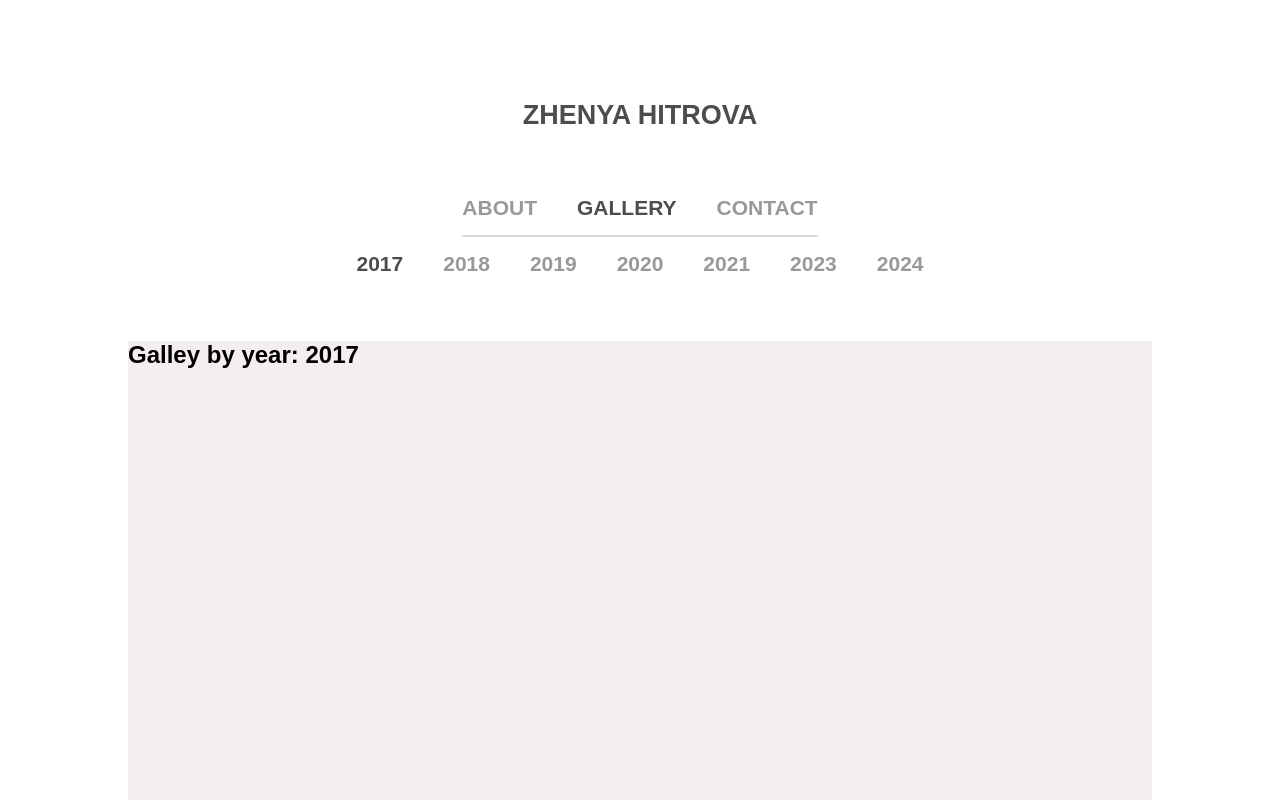
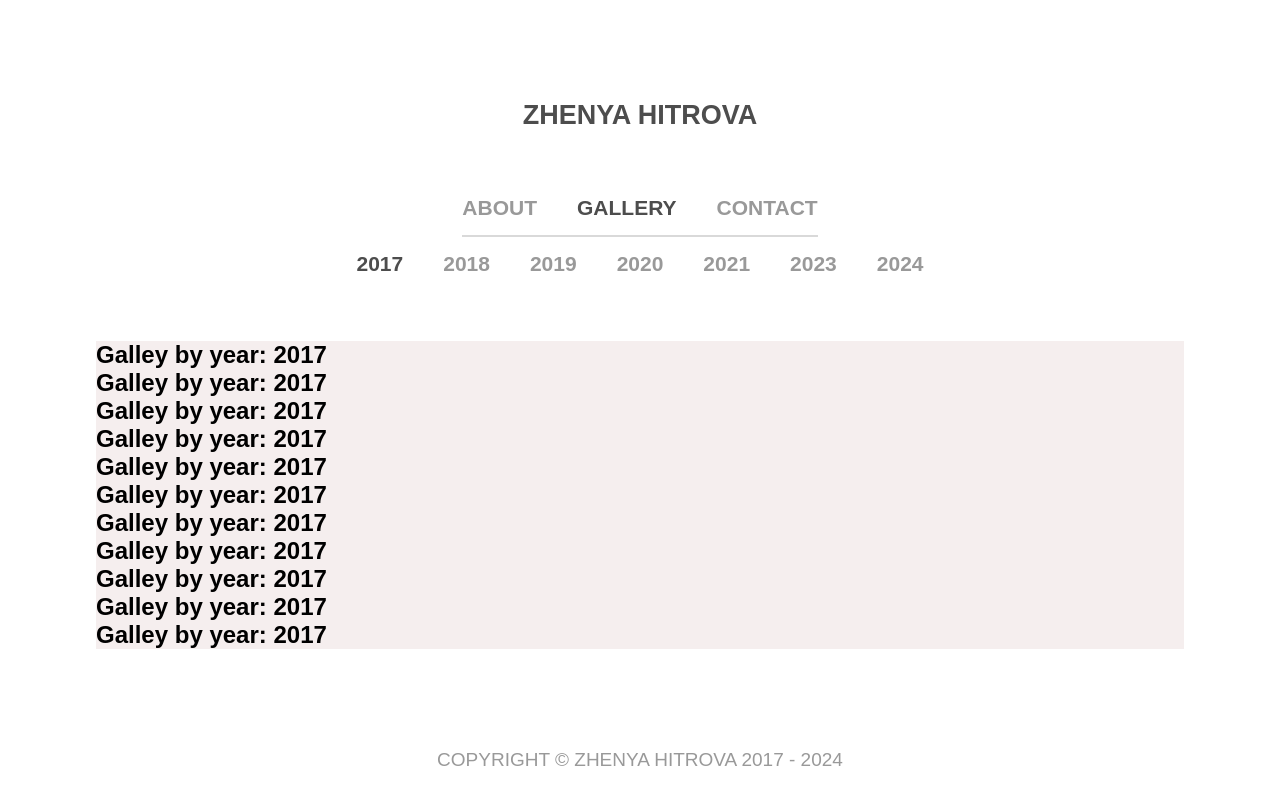
Before and after one commit to z-hit/art-portfolio, a React (Create React App) app: page /gallery/2017 in a window 1280 px wide. Shown: the top 800 px of the page. Built offline with nearby package versions, Linux system fonts and the light colour scheme.

Commit message:
Gallery Layout Shift fixed

```diff
--- a/src/components/app/App.module.css
+++ b/src/components/app/App.module.css
@@ -3,4 +3,6 @@
   flex-direction: column;
   align-items: center;
   justify-content: center;
+  margin: auto;
+  width: 85vw;
 }
--- a/src/pages/gallery/Gallery.module.css
+++ b/src/pages/gallery/Gallery.module.css
@@ -1,6 +1,6 @@
 .gallery {
   background-color: rgb(245, 238, 238);
-  width: 80%;
-  height: 700px;
+  width: 100%;
+  height: auto;
   margin-block: 50px;
 }
--- a/src/pages/gallery/GalleryByYear.tsx
+++ b/src/pages/gallery/GalleryByYear.tsx
@@ -7,6 +7,16 @@ export const GalleryByYear = () => {
   return (
     <div className={styles.gallery}>
       <h2>Galley by year: {year} </h2>
+      <h2>Galley by year: {year} </h2>
+      <h2>Galley by year: {year} </h2>
+      <h2>Galley by year: {year} </h2>
+      <h2>Galley by year: {year} </h2>
+      <h2>Galley by year: {year} </h2>
+      <h2>Galley by year: {year} </h2>
+      <h2>Galley by year: {year} </h2>
+      <h2>Galley by year: {year} </h2>
+      <h2>Galley by year: {year} </h2>
+      <h2>Galley by year: {year} </h2>
     </div>
   );
 };
```
